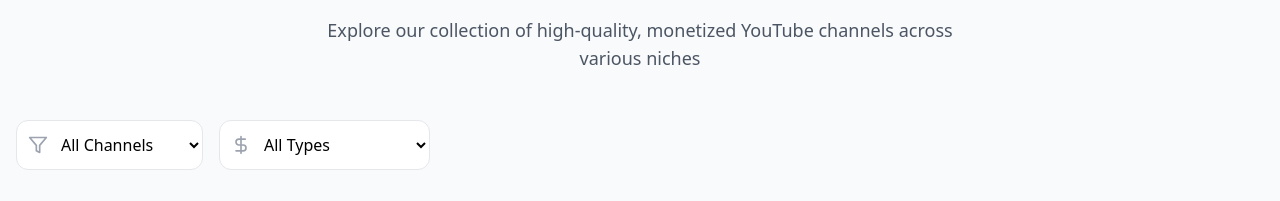
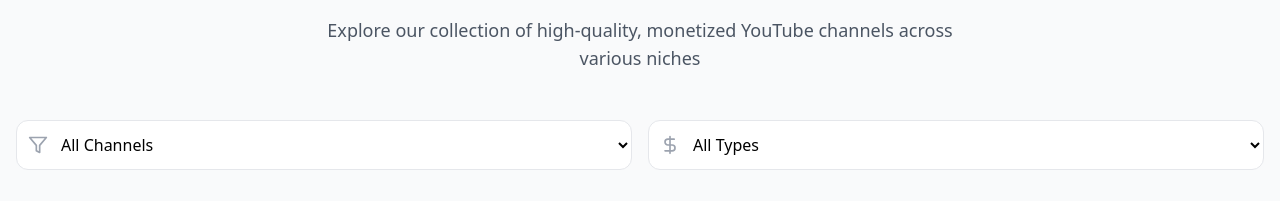
Before and after one commit to hussainn23/Abbas-Portfolio, a React (Vite) app: page / in a window 1280 px wide. Shown: the part 920-1121 px from the top of the page. Built offline with nearby package versions, Linux system fonts and the light colour scheme.

Commit message:
change the filter size

```diff
--- a/src/components/ChannelGrid.tsx
+++ b/src/components/ChannelGrid.tsx
@@ -1,37 +1,53 @@
-import React, { useState } from 'react';
-import { motion } from 'framer-motion';
-import { Search, Filter, TrendingUp, Users, Eye, DollarSign } from 'lucide-react';
-import { channels, Channel } from '../data/channels';
-import ChannelCard from './ChannelCard';
-import ChannelModal from './ChannelModal';
+import React, { useState } from "react";
+import { motion } from "framer-motion";
+import {
+  Search,
+  Filter,
+  TrendingUp,
+  Users,
+  Eye,
+  DollarSign,
+} from "lucide-react";
+import { channels, Channel } from "../data/channels";
+import ChannelCard from "./ChannelCard";
+import ChannelModal from "./ChannelModal";
 
 const ChannelGrid: React.FC = () => {
-  const [searchTerm, setSearchTerm] = useState('');
-  const [filterStatus, setFilterStatus] = useState<'all' | 'available' | 'sold'>('all');
-  const [filterMonetization, setFilterMonetization] = useState<'all' | 'monetized' | 'non-monetized'>('all');
+  const [searchTerm, setSearchTerm] = useState("");
+  const [filterStatus, setFilterStatus] = useState<
+    "all" | "available" | "sold"
+  >("all");
+  const [filterMonetization, setFilterMonetization] = useState<
+    "all" | "monetized" | "non-monetized"
+  >("all");
   const [selectedChannel, setSelectedChannel] = useState<Channel | null>(null);
 
-  const filteredChannels = channels.filter(channel => {
-    const matchesSearch = channel.name.toLowerCase().includes(searchTerm.toLowerCase()) ||
-                         channel.niche.toLowerCase().includes(searchTerm.toLowerCase());
-    const matchesFilter = filterStatus === 'all' || channel.status === filterStatus;
+  const filteredChannels = channels.filter((channel) => {
+    const matchesSearch =
+      channel.name.toLowerCase().includes(searchTerm.toLowerCase()) ||
+      channel.niche.toLowerCase().includes(searchTerm.toLowerCase());
+    const matchesFilter =
+      filterStatus === "all" || channel.status === filterStatus;
     const matchesMonetization =
-      filterMonetization === 'all' ||
-      (filterMonetization === 'monetized' && channel.isMonetized) ||
-      (filterMonetization === 'non-monetized' && !channel.isMonetized);
+      filterMonetization === "all" ||
+      (filterMonetization === "monetized" && channel.isMonetized) ||
+      (filterMonetization === "non-monetized" && !channel.isMonetized);
     return matchesSearch && matchesFilter && matchesMonetization;
   });
 
   const stats = {
     totalChannels: channels.length,
-    totalSubscribers: channels.reduce((sum, channel) => sum + channel.subscribers, 0),
+    totalSubscribers: channels.reduce(
+      (sum, channel) => sum + channel.subscribers,
+      0
+    ),
     totalViews: channels.reduce((sum, channel) => sum + channel.totalViews, 0),
     totalValue: channels.reduce((sum, channel) => sum + channel.salePrice, 0),
   };
 
   const formatNumber = (num: number) => {
-    if (num >= 1000000) return (num / 1000000).toFixed(1) + 'M';
-    if (num >= 1000) return (num / 1000).toFixed(1) + 'K';
+    if (num >= 1000000) return (num / 1000000).toFixed(1) + "M";
+    if (num >= 1000) return (num / 1000).toFixed(1) + "K";
     return num.toString();
   };
 
@@ -48,22 +64,25 @@ const ChannelGrid: React.FC = () => {
             YouTube Channel Portfolio
           </h2>
           <p className="text-lg text-gray-600 max-w-2xl mx-auto">
-            Explore our collection of high-quality, monetized YouTube channels across various niches
+            Explore our collection of high-quality, monetized YouTube channels
+            across various niches
           </p>
         </motion.div>
 
         <motion.div
-          className="flex flex-col md:flex-row gap-4 mb-8"
+          className="grid grid-cols-1 md:grid-cols-2 lg:grid-cols-6 gap-4 mb-8"
           initial={{ opacity: 0, y: 20 }}
           whileInView={{ opacity: 1, y: 0 }}
           viewport={{ once: true }}
         >
-          <div className="relative">
+          <div className="relative col-span-1 md:col-span-1 lg:col-span-3">
             <Filter className="absolute left-3 top-1/2 transform -translate-y-1/2 text-gray-400 w-5 h-5" />
             <select
-              className="pl-10 pr-8 py-3 border border-gray-200 rounded-xl focus:outline-none focus:ring-2 focus:ring-sky-500 focus:border-transparent bg-white"
+              className="w-full pl-10 pr-8 py-3 border border-gray-200 rounded-xl focus:outline-none focus:ring-2 focus:ring-sky-500 focus:border-transparent bg-white"
               value={filterStatus}
-              onChange={(e) => setFilterStatus(e.target.value as 'all' | 'available' | 'sold')}
+              onChange={(e) =>
+                setFilterStatus(e.target.value as "all" | "available" | "sold")
+              }
             >
               <option value="all">All Channels</option>
               <option value="available">Available</option>
@@ -71,12 +90,16 @@ const ChannelGrid: React.FC = () => {
             </select>
           </div>
 
-          <div className="relative">
+          <div className="relative col-span-1 md:col-span-1 lg:col-span-3">
             <DollarSign className="absolute left-3 top-1/2 transform -translate-y-1/2 text-gray-400 w-5 h-5" />
             <select
-              className="pl-10 pr-8 py-3 border border-gray-200 rounded-xl focus:outline-none focus:ring-2 focus:ring-sky-500 focus:border-transparent bg-white"
+              className="w-full pl-10 pr-8 py-3 border border-gray-200 rounded-xl focus:outline-none focus:ring-2 focus:ring-sky-500 focus:border-transparent bg-white"
               value={filterMonetization}
-              onChange={(e) => setFilterMonetization(e.target.value as 'all' | 'monetized' | 'non-monetized')}
+              onChange={(e) =>
+                setFilterMonetization(
+                  e.target.value as "all" | "monetized" | "non-monetized"
+                )
+              }
             >
               <option value="all">All Types</option>
               <option value="monetized">Monetized</option>
@@ -107,7 +130,9 @@ const ChannelGrid: React.FC = () => {
             initial={{ opacity: 0 }}
             animate={{ opacity: 1 }}
           >
-            <div className="text-gray-400 text-lg">No channels found matching your criteria.</div>
+            <div className="text-gray-400 text-lg">
+              No channels found matching your criteria.
+            </div>
           </motion.div>
         )}
       </div>
```
